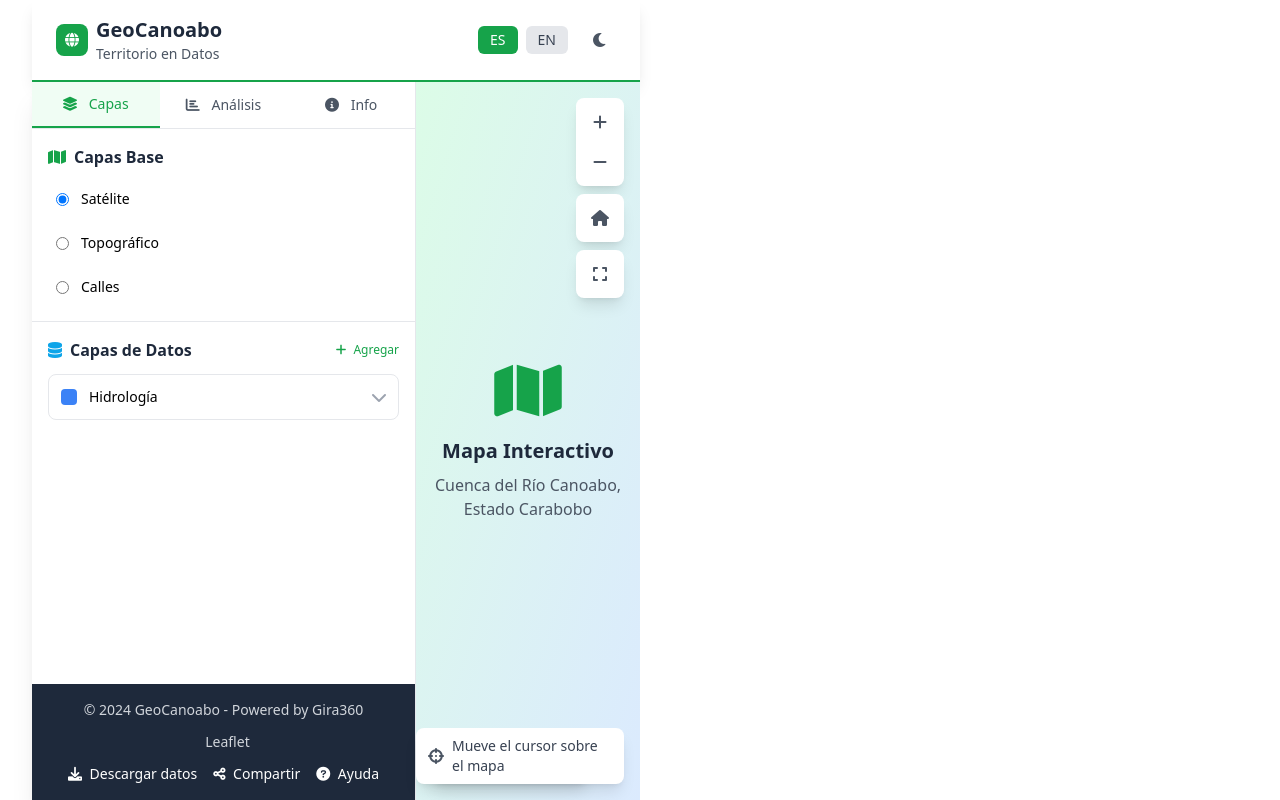
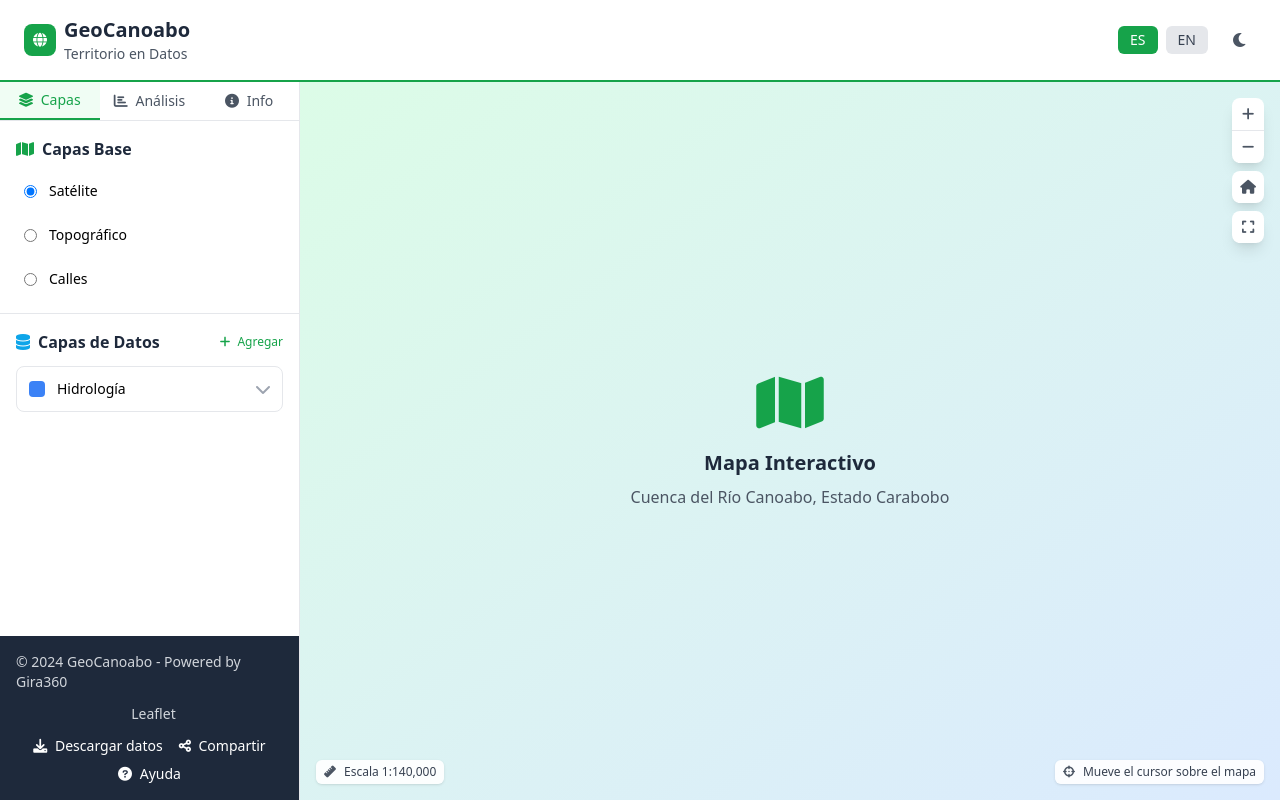
Before and after one commit to JoseCaicedoDev/geoportal_canoabo, a Vue app: page / in a window 1280 px wide. Built offline with nearby package versions, Linux system fonts and the light colour scheme.

Commit message:
actualizando dependencias y mejorando el diseño de componentes

```diff
--- a/package.json
+++ b/package.json
@@ -9,6 +9,8 @@
     "preview": "vite preview"
   },
   "dependencies": {
+    "@types/leaflet": "^1.9.20",
+    "leaflet": "^1.9.4",
     "pinia": "^3.0.3",
     "vue": "^3.5.17",
     "vue-router": "^4.5.1"
--- a/src/App.vue
+++ b/src/App.vue
@@ -19,19 +19,23 @@ const handleCloseAttributes = () => {
 </script>
 
 <template>
-  <div class="h-screen flex flex-col bg-geo-light">
-    <TheHeader />
-    <div class="flex-1 flex">
-      <TheSidebar @show-attributes="handleShowAttributes" />
-      <div class="flex-1 relative flex flex-col">
-        <TheMap />
+  <div class="fixed inset-0 flex flex-col bg-geo-light">
+    <TheHeader class="flex-none" />
+    <main class="flex-1 flex min-h-0">
+      <TheSidebar
+        @show-attributes="handleShowAttributes"
+        class="w-[300px] flex-none overflow-hidden"
+      />
+      <div class="flex-1 relative min-w-0">
+        <TheMap class="absolute inset-0" />
         <AttributeTable
           v-if="currentLayerId"
           :layer-id="currentLayerId"
           :is-visible="showAttributeTable"
           @close="handleCloseAttributes"
+          class="absolute bottom-0 left-0 right-0 z-10"
         />
       </div>
-    </div>
+    </main>
   </div>
 </template>
--- a/src/components/TheMap.vue
+++ b/src/components/TheMap.vue
@@ -17,9 +17,9 @@ onMounted(() => {
 </script>
 
 <template>
-  <div class="flex-1 relative flex flex-col">
+  <div class="h-full relative">
     <!-- Mapa -->
-    <div id="map" class="flex-1 bg-gray-200">
+    <div id="map" class="absolute inset-0 bg-gray-200">
       <div class="w-full h-full flex items-center justify-center bg-gradient-to-br from-green-100 to-blue-100">
         <div class="text-center">
           <i class="fas fa-map text-6xl text-geo-primary mb-4"></i>
@@ -30,42 +30,41 @@ onMounted(() => {
     </div>
 
     <!-- Controles del mapa -->
-    <div class="absolute top-4 right-4 space-y-2">
-      <div class="bg-white rounded-lg shadow-lg p-1">
-        <button class="w-10 h-10 flex items-center justify-center rounded-md hover:bg-gray-100 transition-colors">
-          <i class="fas fa-plus text-gray-600"></i>
+    <div class="absolute top-4 right-4 space-y-2 z-10">
+      <div class="bg-white rounded-lg shadow-lg">
+        <button class="w-8 h-8 flex items-center justify-center hover:bg-gray-100 transition-colors">
+          <i class="fas fa-plus text-gray-600 text-sm"></i>
         </button>
-        <button class="w-10 h-10 flex items-center justify-center rounded-md hover:bg-gray-100 transition-colors">
-          <i class="fas fa-minus text-gray-600"></i>
+        <div class="border-t border-gray-200"></div>
+        <button class="w-8 h-8 flex items-center justify-center hover:bg-gray-100 transition-colors">
+          <i class="fas fa-minus text-gray-600 text-sm"></i>
         </button>
       </div>
 
-      <div class="bg-white rounded-lg shadow-lg p-1">
-        <button class="w-10 h-10 flex items-center justify-center rounded-md hover:bg-gray-100 transition-colors">
-          <i class="fas fa-home text-gray-600"></i>
+      <div class="bg-white rounded-lg shadow-lg">
+        <button class="w-8 h-8 flex items-center justify-center hover:bg-gray-100 transition-colors">
+          <i class="fas fa-home text-gray-600 text-sm"></i>
         </button>
       </div>
 
-      <div class="bg-white rounded-lg shadow-lg p-1">
-        <button class="w-10 h-10 flex items-center justify-center rounded-md hover:bg-gray-100 transition-colors">
-          <i class="fas fa-expand text-gray-600"></i>
+      <div class="bg-white rounded-lg shadow-lg">
+        <button class="w-8 h-8 flex items-center justify-center hover:bg-gray-100 transition-colors">
+          <i class="fas fa-expand text-gray-600 text-sm"></i>
         </button>
       </div>
-    </div>
-
-    <!-- Información de escala -->
-    <div class="absolute bottom-4 left-4 bg-white rounded-lg shadow-lg px-3 py-2">
+    </div>    <!-- Información de escala -->
+    <div class="absolute bottom-4 left-4 bg-white/90 backdrop-blur-sm rounded-md shadow px-2 py-1 z-10">
       <div class="flex items-center space-x-2">
-        <i class="fas fa-ruler text-gray-600"></i>
-        <span class="text-sm text-gray-700">Escala {{ scale }}</span>
+        <i class="fas fa-ruler text-gray-600 text-xs"></i>
+        <span class="text-xs text-gray-700">Escala {{ scale }}</span>
       </div>
     </div>
 
     <!-- Información de coordenadas -->
-    <div class="absolute bottom-4 right-4 bg-white rounded-lg shadow-lg px-3 py-2">
+    <div class="absolute bottom-4 right-4 bg-white/90 backdrop-blur-sm rounded-md shadow px-2 py-1 z-10">
       <div class="flex items-center space-x-2">
-        <i class="fas fa-crosshairs text-gray-600"></i>
-        <span class="text-sm text-gray-700">{{ mapCoordinates }}</span>
+        <i class="fas fa-crosshairs text-gray-600 text-xs"></i>
+        <span class="text-xs text-gray-700">{{ mapCoordinates }}</span>
       </div>
     </div>
   </div>
--- a/src/components/TheSidebar.vue
+++ b/src/components/TheSidebar.vue
@@ -21,19 +21,19 @@ const showContextMenu = (event, layerId) => {
 </script>
 
 <template>
-  <div class="w-96 bg-white shadow-xl border-r border-gray-200 flex flex-col">
+  <div class="h-full bg-white shadow-xl border-r border-gray-200 flex flex-col">
     <!-- Tabs de navegación -->
     <div class="flex border-b border-gray-200">
-      <button class="flex-1 py-3 px-4 text-sm font-medium text-geo-primary border-b-2 border-geo-primary bg-green-50">
-        <i class="fas fa-layer-group mr-2"></i>
+      <button class="flex-1 py-2 px-3 text-sm font-medium text-geo-primary border-b-2 border-geo-primary bg-green-50">
+        <i class="fas fa-layer-group mr-1"></i>
         Capas
       </button>
-      <button class="flex-1 py-3 px-4 text-sm font-medium text-gray-600 hover:text-geo-primary transition-colors">
-        <i class="fas fa-chart-bar mr-2"></i>
+      <button class="flex-1 py-2 px-3 text-sm font-medium text-gray-600 hover:text-geo-primary transition-colors">
+        <i class="fas fa-chart-bar mr-1"></i>
         Análisis
       </button>
-      <button class="flex-1 py-3 px-4 text-sm font-medium text-gray-600 hover:text-geo-primary transition-colors">
-        <i class="fas fa-info-circle mr-2"></i>
+      <button class="flex-1 py-2 px-3 text-sm font-medium text-gray-600 hover:text-geo-primary transition-colors">
+        <i class="fas fa-info-circle mr-1"></i>
         Info
       </button>
     </div>
```
Also changed, not shown: 1 other file (tests, documents, lock files or other folders).
